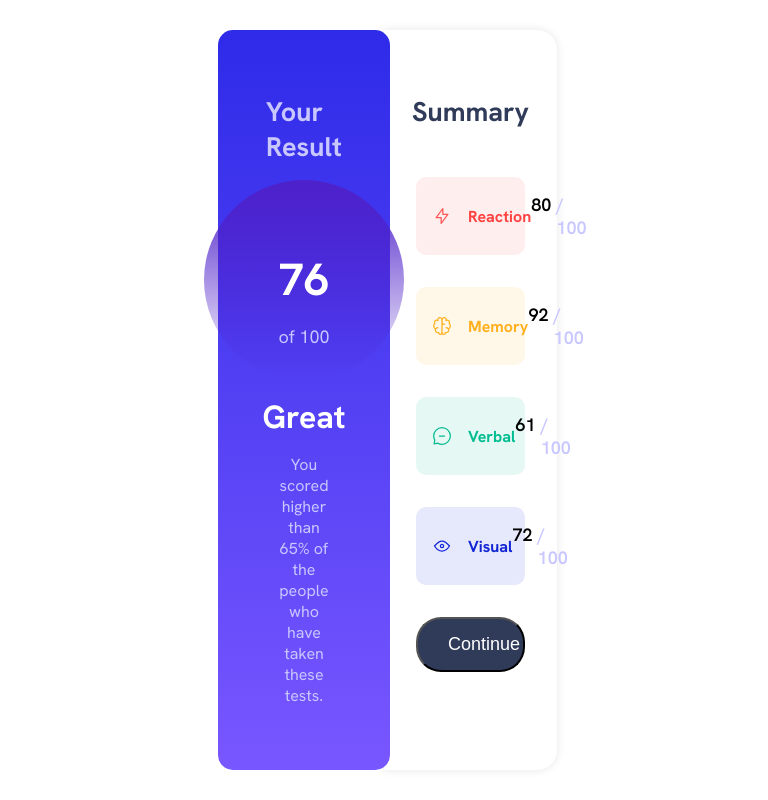
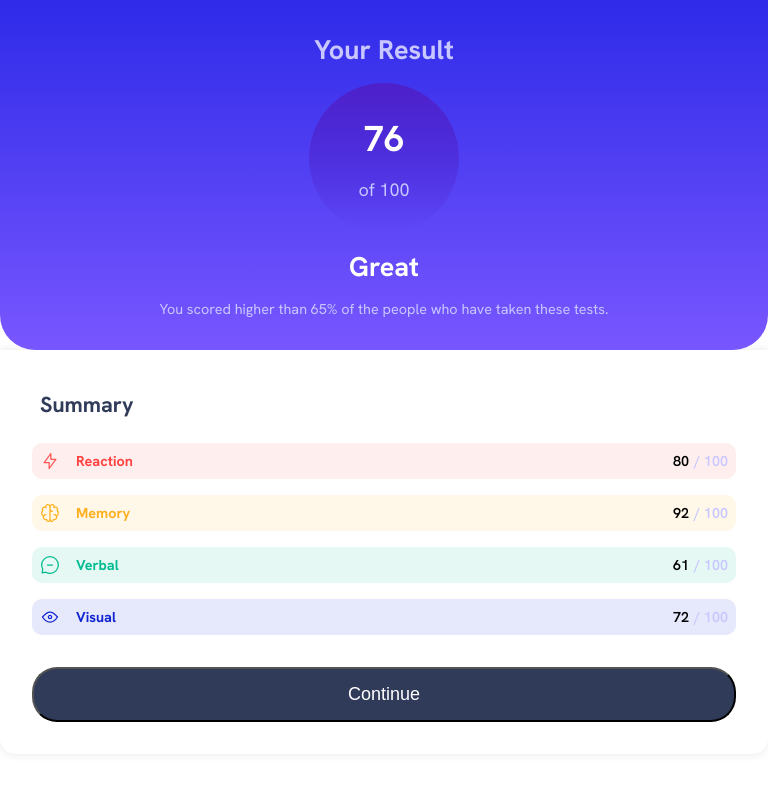
Before and after one commit to hilmi77/solution-results-summary-component-fem, a plain HTML site: page index.html in a window 768 px wide. Drawn offline with Linux system fonts and the light colour scheme.

Commit message:
Update CSS styles for mobile and tablet devices

```diff
--- a/styles.css
+++ b/styles.css
@@ -117,7 +117,6 @@ body {
 .content_2 {
   display: flex;
   flex-direction: column;
-  /* justify-content: center; */
   align-items: center;
   background: var(--White);
   width: 50%;
@@ -247,3 +246,145 @@ body {
     color: var(--Dark-gray-blue);
   }
 }
+/* mobile devices */
+@media (max-width: 768px) {
+  .container {
+    width: 100%;
+    height: 100%;
+  }
+  .card {
+    display: flex;
+    flex-direction: column;
+  }
+  .summary {
+    margin: 0.5rem;
+    font-weight: 700;
+  }
+  .content_1 {
+    width: 100%;
+    border-radius: 0 0 35px 35px;
+    left: 0;
+    padding: 2rem;
+  }
+  .content_2 {
+    width: 100%;
+    border-radius: 0 0 15px 15px;
+    align-items: flex-start;
+  }
+  .number_groups {
+    width: 150px;
+    height: 150px;
+  }
+  .result_number {
+    font-size: 2em;
+  }
+  .result_number_percentage {
+    font-size: 1em;
+  }
+  .great {
+    font-size: 1.5em;
+  }
+  .description {
+    font-size: 0.8em;
+  }
+  .summary {
+    font-size: 1.2em;
+  }
+  .all_stats {
+    gap: 1rem;
+  }
+  .stats_reaction,
+  .stats_memory,
+  .stats_verbal,
+  .stats_visual {
+    padding: 0.5rem;
+  }
+  .reaction,
+  .memory,
+  .verbal,
+  .visual {
+    font-size: 0.8em;
+  }
+  .ratio p {
+    font-size: 0.8em;
+  }
+  .ratio span {
+    font-size: 0.8em;
+  }
+  .continue_btn {
+    font-size: 1em;
+    margin-top: 1rem;
+  }
+}
+
+/* tablet devices */
+
+@media (min-width: 768px) and (max-width: 1024px) {
+  .container {
+    width: 100%;
+    height: 100%;
+  }
+  .card {
+    display: flex;
+    flex-direction: column;
+  }
+  .summary {
+    margin: 0.5rem;
+    font-weight: 700;
+  }
+  .content_1 {
+    width: 100%;
+    border-radius: 0 0 35px 35px;
+    left: 0;
+    padding: 2rem;
+  }
+  .content_2 {
+    width: 100%;
+    border-radius: 0 0 15px 15px;
+    align-items: flex-start;
+  }
+  .number_groups {
+    width: 150px;
+    height: 150px;
+  }
+  .result_number {
+    font-size: 2em;
+  }
+  .result_number_percentage {
+    font-size: 1em;
+  }
+  .great {
+    font-size: 1.5em;
+  }
+  .description {
+    font-size: 0.8em;
+  }
+  .summary {
+    font-size: 1.2em;
+  }
+  .all_stats {
+    gap: 1rem;
+  }
+  .stats_reaction,
+  .stats_memory,
+  .stats_verbal,
+  .stats_visual {
+    padding: 0.5rem;
+  }
+  .reaction,
+  .memory,
+  .verbal,
+  .visual {
+    font-size: 0.8em;
+  }
+  .ratio p {
+    font-size: 0.8em;
+  }
+  .ratio span {
+    font-size: 0.8em;
+  }
+  .continue_btn {
+    font-size: 1em;
+    margin-top: 1rem;
+  }
+}
```
